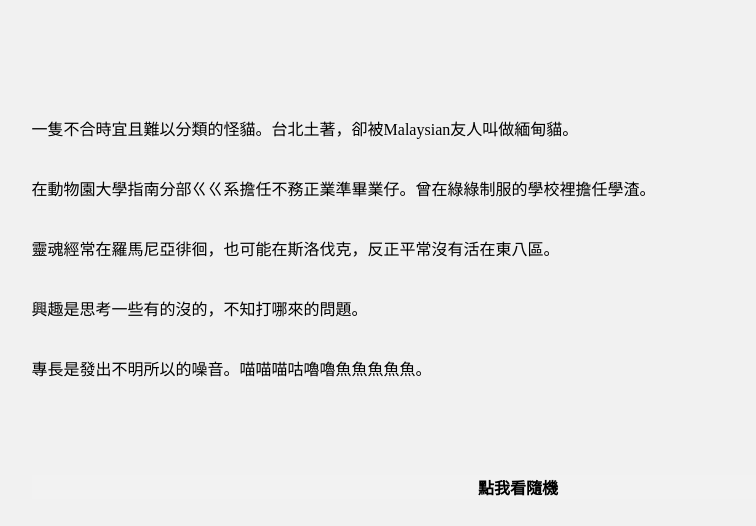
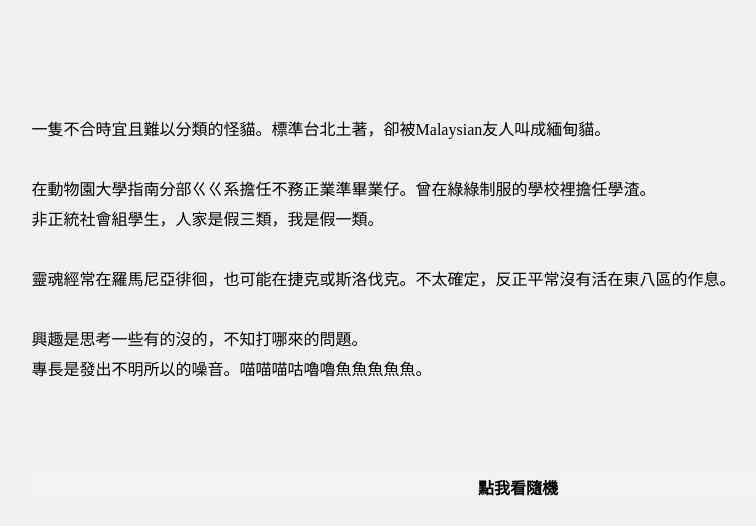
Before and after one commit to 107405008/portfolio_2022, a plain HTML site: page profile.html in a window 1280 px wide. Shown: the whole page, without its empty margins (130-886 px from the left). Drawn offline with Linux system fonts and the light colour scheme.

Commit message:
Update profile.html

```diff
--- a/profile.html
+++ b/profile.html
@@ -17,11 +17,11 @@
         <div id="loader" class="loader"></div>
 
         <div class="content">
-            <p>一隻不合時宜且難以分類的怪貓。台北土著，卻被Malaysian友人叫做緬甸貓。</p>
-            <p>在動物園大學指南分部ㄍㄍ系擔任不務正業準畢業仔。曾在綠綠制服的學校裡擔任學渣。</p>
-            <p>靈魂經常在羅馬尼亞徘徊，也可能在斯洛伐克，反正平常沒有活在東八區。</p>
-            <p>興趣是思考一些有的沒的，不知打哪來的問題。</p>
-            <p>專長是發出不明所以的噪音。喵喵喵咕嚕嚕魚魚魚魚魚。</p>
+            <h1></h1>
+            <p>一隻不合時宜且難以分類的怪貓。標準台北土著，卻被Malaysian友人叫成緬甸貓。</p>
+            <p>在動物園大學指南分部ㄍㄍ系擔任不務正業準畢業仔。曾在綠綠制服的學校裡擔任學渣。</br>非正統社會組學生，人家是假三類，我是假一類。</p>
+            <p>靈魂經常在羅馬尼亞徘徊，也可能在捷克或斯洛伐克。不太確定，反正平常沒有活在東八區的作息。</p>
+            <p>興趣是思考一些有的沒的，不知打哪來的問題。</br>專長是發出不明所以的噪音。喵喵喵咕嚕嚕魚魚魚魚魚。</p>
             <p>&nbsp;</p>
             <div class="random">
                 <script src="./js/random.js"></script>
```
